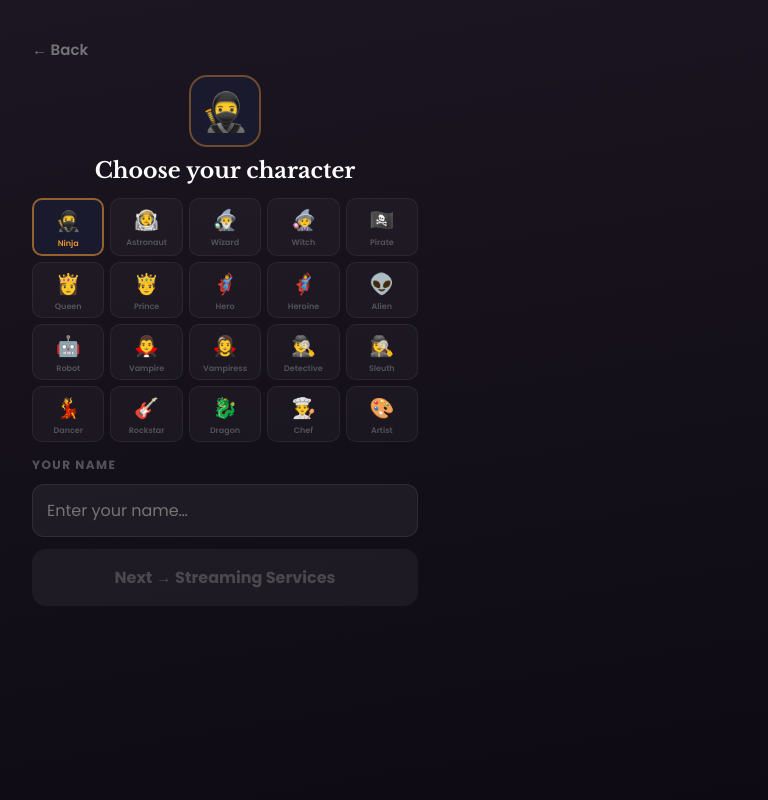
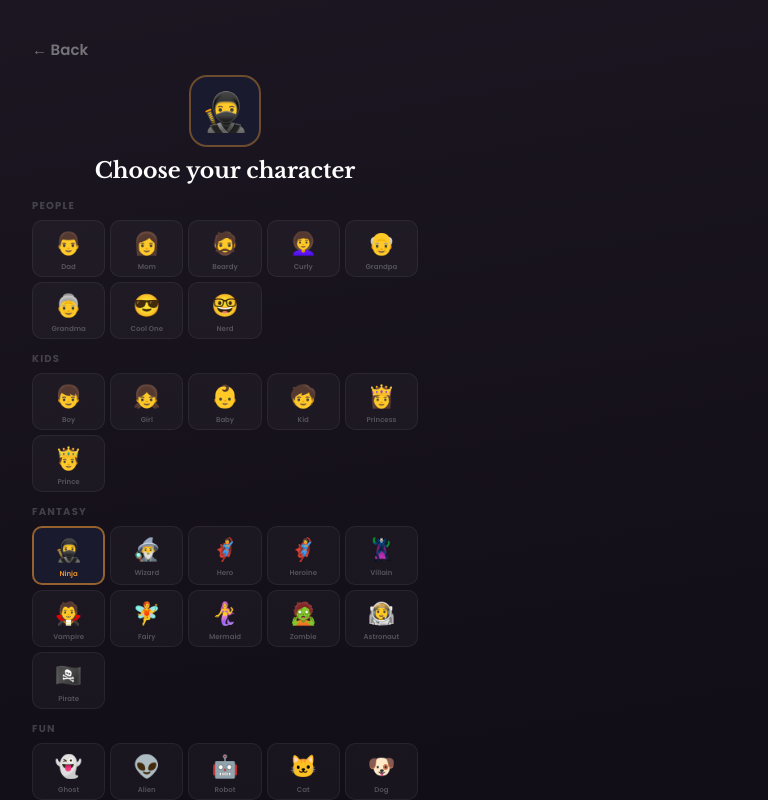
Before and after one commit to aparnaaps26/FlickDrop, a React (Vite) app: page / in a window 1280 px wide. Both pictures are taken after a click on the button "Continue with Apple". Shown: the top 800 px of the page, without its empty margins (415-1183 px from the left). Built offline with nearby package versions, Linux system fonts and the light colour scheme.

Commit message:
Update App.jsx

```diff
--- a/src/App.jsx
+++ b/src/App.jsx
@@ -43,26 +43,45 @@ const MF = [
 ];
 const AGES = ["Under 5","5–8","9–12","13+"];
 const AVATARS = [
-  { id: "ninja", emoji: "🥷", label: "Ninja", bg: "#1a1a2e" },
-  { id: "astro", emoji: "🧑‍🚀", label: "Astronaut", bg: "#0f3460" },
-  { id: "wizard", emoji: "🧙‍♂️", label: "Wizard", bg: "#3a1078" },
-  { id: "witch", emoji: "🧙‍♀️", label: "Witch", bg: "#2d1050" },
-  { id: "pirate", emoji: "🏴‍☠️", label: "Pirate", bg: "#2c1810" },
-  { id: "queen", emoji: "👸", label: "Queen", bg: "#3d1a3a" },
-  { id: "prince", emoji: "🤴", label: "Prince", bg: "#1a2a3d" },
-  { id: "hero", emoji: "🦸‍♂️", label: "Hero", bg: "#0a1a3d" },
-  { id: "heroine", emoji: "🦸‍♀️", label: "Heroine", bg: "#2a0a3d" },
-  { id: "alien", emoji: "👽", label: "Alien", bg: "#0a3d2e" },
-  { id: "robot", emoji: "🤖", label: "Robot", bg: "#1a2a3a" },
-  { id: "vampire", emoji: "🧛‍♂️", label: "Vampire", bg: "#2d0a31" },
-  { id: "vampiress", emoji: "🧛‍♀️", label: "Vampiress", bg: "#3d0a2a" },
-  { id: "detective", emoji: "🕵️‍♂️", label: "Detective", bg: "#1a1a1a" },
-  { id: "sleuth", emoji: "🕵️‍♀️", label: "Sleuth", bg: "#1a1a2a" },
-  { id: "dancer", emoji: "💃", label: "Dancer", bg: "#3d0a1a" },
-  { id: "rockstar", emoji: "🎸", label: "Rockstar", bg: "#2d0a1a" },
-  { id: "dragon", emoji: "🐉", label: "Dragon", bg: "#3d1a0a" },
-  { id: "chef", emoji: "👨‍🍳", label: "Chef", bg: "#2a1a0a" },
-  { id: "artist", emoji: "🎨", label: "Artist", bg: "#1a2a2a" },
+  // Adults
+  { id: "man1", emoji: "👨", label: "Dad", bg: "#1a2a3d", cat: "People" },
+  { id: "woman1", emoji: "👩", label: "Mom", bg: "#3d1a3a", cat: "People" },
+  { id: "man2", emoji: "🧔", label: "Beardy", bg: "#2c1810", cat: "People" },
+  { id: "woman2", emoji: "👩‍🦱", label: "Curly", bg: "#2d1a2a", cat: "People" },
+  { id: "oldman", emoji: "👴", label: "Grandpa", bg: "#1a1a2a", cat: "People" },
+  { id: "oldwoman", emoji: "👵", label: "Grandma", bg: "#2a1a2a", cat: "People" },
+  { id: "cool", emoji: "😎", label: "Cool One", bg: "#0f3460", cat: "People" },
+  { id: "nerd", emoji: "🤓", label: "Nerd", bg: "#1a2a2a", cat: "People" },
+  // Kids
+  { id: "boy", emoji: "👦", label: "Boy", bg: "#0a2a4d", cat: "Kids" },
+  { id: "girl", emoji: "👧", label: "Girl", bg: "#3d0a2a", cat: "Kids" },
+  { id: "baby", emoji: "👶", label: "Baby", bg: "#2a2a1a", cat: "Kids" },
+  { id: "kid1", emoji: "🧒", label: "Kid", bg: "#1a3a2a", cat: "Kids" },
+  { id: "princess", emoji: "👸", label: "Princess", bg: "#3d1a3a", cat: "Kids" },
+  { id: "prince", emoji: "🤴", label: "Prince", bg: "#1a2a3d", cat: "Kids" },
+  // Fantasy & Movie Characters
+  { id: "ninja", emoji: "🥷", label: "Ninja", bg: "#1a1a2e", cat: "Fantasy" },
+  { id: "wizard", emoji: "🧙‍♂️", label: "Wizard", bg: "#3a1078", cat: "Fantasy" },
+  { id: "hero", emoji: "🦸‍♂️", label: "Hero", bg: "#0a1a3d", cat: "Fantasy" },
+  { id: "heroine", emoji: "🦸‍♀️", label: "Heroine", bg: "#2a0a3d", cat: "Fantasy" },
+  { id: "villain", emoji: "🦹", label: "Villain", bg: "#3d0a0a", cat: "Fantasy" },
+  { id: "vampire", emoji: "🧛", label: "Vampire", bg: "#2d0a31", cat: "Fantasy" },
+  { id: "fairy", emoji: "🧚", label: "Fairy", bg: "#1a3a3a", cat: "Fantasy" },
+  { id: "mermaid", emoji: "🧜‍♀️", label: "Mermaid", bg: "#0a2a3d", cat: "Fantasy" },
+  { id: "zombie", emoji: "🧟", label: "Zombie", bg: "#1a2a1a", cat: "Fantasy" },
+  { id: "astro", emoji: "🧑‍🚀", label: "Astronaut", bg: "#0f3460", cat: "Fantasy" },
+  { id: "pirate", emoji: "🏴‍☠️", label: "Pirate", bg: "#2c1810", cat: "Fantasy" },
+  // Fun & Animals
+  { id: "ghost", emoji: "👻", label: "Ghost", bg: "#1a1a2e", cat: "Fun" },
+  { id: "alien", emoji: "👽", label: "Alien", bg: "#0a3d2e", cat: "Fun" },
+  { id: "robot", emoji: "🤖", label: "Robot", bg: "#1a2a3a", cat: "Fun" },
+  { id: "cat", emoji: "🐱", label: "Cat", bg: "#2a2a1a", cat: "Fun" },
+  { id: "dog", emoji: "🐶", label: "Dog", bg: "#2a1a0a", cat: "Fun" },
+  { id: "unicorn", emoji: "🦄", label: "Unicorn", bg: "#2a0a3d", cat: "Fun" },
+  { id: "lion", emoji: "🦁", label: "Lion", bg: "#3d2a0a", cat: "Fun" },
+  { id: "dragon", emoji: "🐉", label: "Dragon", bg: "#3d1a0a", cat: "Fun" },
+  { id: "monkey", emoji: "🐵", label: "Monkey", bg: "#2a1a1a", cat: "Fun" },
+  { id: "panda", emoji: "🐼", label: "Panda", bg: "#1a2a1a", cat: "Fun" },
 ];
 const RES = [
   { e: "🔥", l: "Loved it" },{ e: "👍", l: "Pretty good" },{ e: "😴", l: "Fell asleep" },
@@ -315,15 +334,21 @@ export default function App(){
     return <span style={{fontSize:10,fontWeight:700,padding:"3px 8px",borderRadius:6,background:p.b,color:p.c}}>{n}</span>;};
   const socialBtn=(bg,color,border)=>({width:"100%",padding:"14px 20px",borderRadius:14,fontSize:15,fontWeight:600,fontFamily:F,
     display:"flex",alignItems:"center",justifyContent:"center",gap:12,background:bg,color,border:border||"none",marginBottom:10});
-  const AvatarGrid=({selected,onSelect})=><div style={{display:"grid",gridTemplateColumns:"repeat(5,1fr)",gap:6}}>
-    {AVATARS.map(a=><button key={a.id} onClick={()=>onSelect(a.emoji)}
-      style={{display:"flex",flexDirection:"column",alignItems:"center",padding:"6px 2px 4px",borderRadius:10,gap:2,
-        background:selected===a.emoji?a.bg:"rgba(255,255,255,0.03)",
-        border:selected===a.emoji?"2px solid rgba(232,147,47,0.6)":"1.5px solid rgba(255,255,255,0.06)"}}>
-      <span style={{fontSize:20}}>{a.emoji}</span>
-      <span style={{fontSize:8,fontWeight:600,color:selected===a.emoji?A:"rgba(255,255,255,0.25)"}}>{a.label}</span>
-    </button>)}
-  </div>;
+  const AvatarGrid=({selected,onSelect})=>{
+    const cats=["People","Kids","Fantasy","Fun"];
+    return <div>{cats.map(cat=><div key={cat} style={{marginBottom:12}}>
+      <p style={{fontSize:10,fontWeight:700,color:"rgba(255,255,255,0.2)",letterSpacing:1.2,textTransform:"uppercase",marginBottom:6}}>{cat}</p>
+      <div style={{display:"grid",gridTemplateColumns:"repeat(5,1fr)",gap:5}}>
+        {AVATARS.filter(a=>a.cat===cat).map(a=><button key={a.id} onClick={()=>onSelect(a.emoji)}
+          style={{display:"flex",flexDirection:"column",alignItems:"center",padding:"6px 2px 4px",borderRadius:10,gap:2,
+            background:selected===a.emoji?a.bg:"rgba(255,255,255,0.03)",
+            border:selected===a.emoji?"2px solid rgba(232,147,47,0.6)":"1.5px solid rgba(255,255,255,0.06)"}}>
+          <span style={{fontSize:22}}>{a.emoji}</span>
+          <span style={{fontSize:7,fontWeight:600,color:selected===a.emoji?A:"rgba(255,255,255,0.25)"}}>{a.label}</span>
+        </button>)}
+      </div>
+    </div>)}</div>;
+  };
 
   const view=()=>{
     // ── LOGIN ──
```
